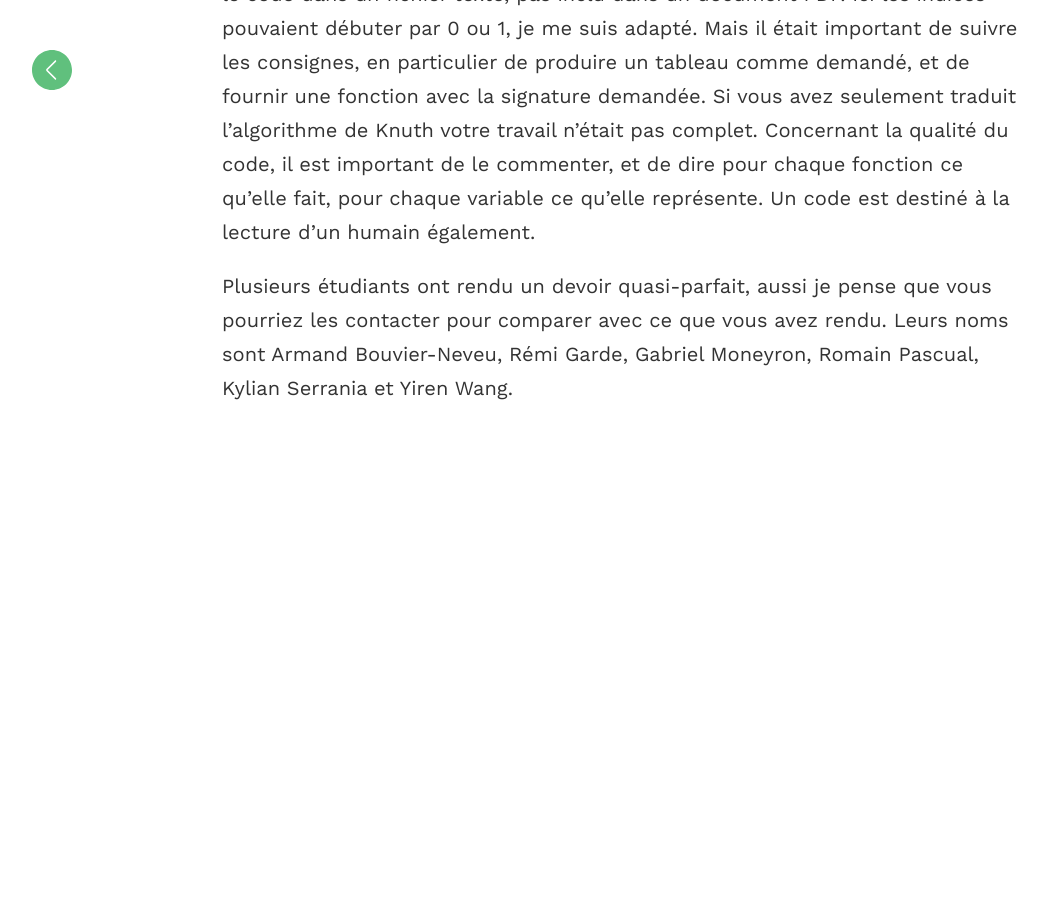
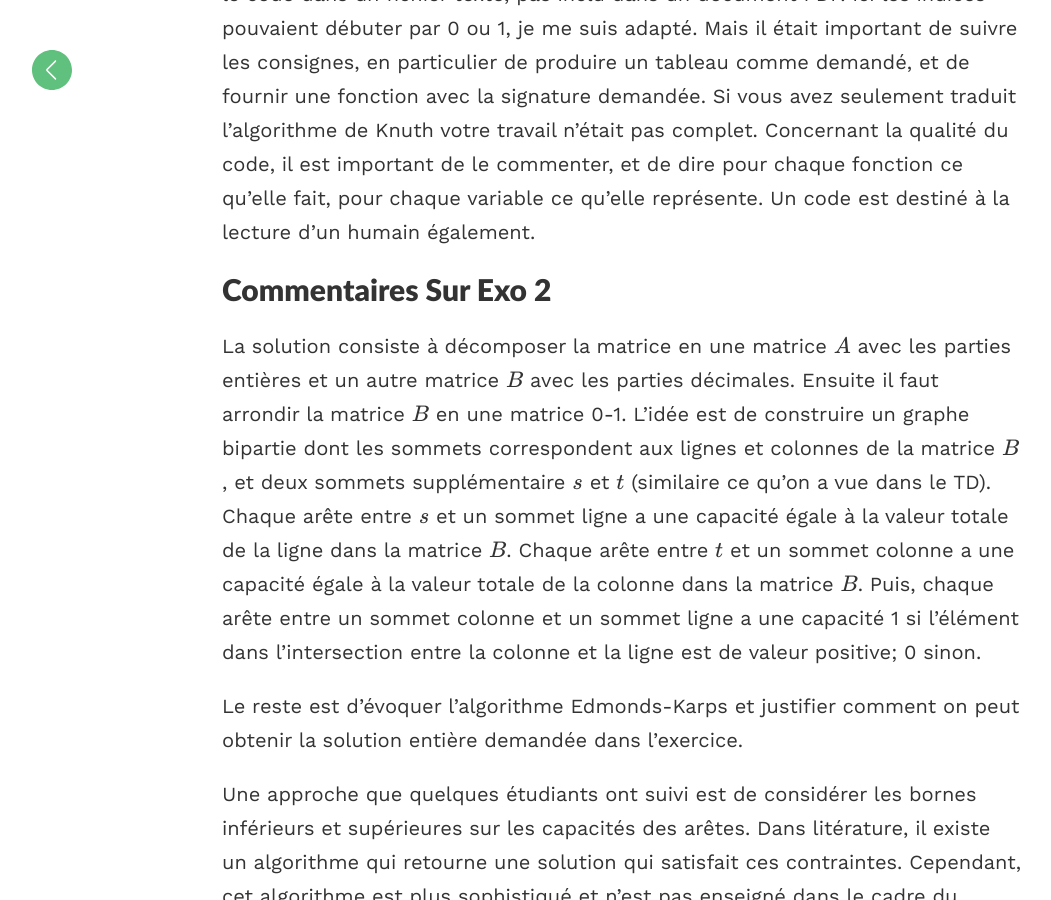
Before and after one commit to xtof-durr/xtof-durr.github.io, a Jekyll site: the page built from ALG/dm/cor_dm.md, in a window 1280 px wide and 900 px high, scrolled down 748 px. Shown: the whole window, without its empty margins (18-1069 px from the left). Built offline with Jekyll 4.4.1, drawn with Linux system fonts in a browser that asks for light colours; our own code applies the rules of GitHub Pages for plain Markdown files; formulas are drawn with MathJax 3; before the commit the page ends 1153 px from its top, so only the background shows below that; some of the changed text lies outside the part shown.

Commit message:
Update correction exo 2

```diff
--- a/ALG/dm/cor_dm.md
+++ b/ALG/dm/cor_dm.md
@@ -4,7 +4,7 @@ title: Éléments de correction pour le devoir maison
 
 École Centrale-Supélec - parcours Informatique et Systèmes Avancés - [Tronc commun](http://www.isia.ecp.fr/welcome_to_www_ecp_fr_cms_site_isia/isia___formation/cours_tronc_commun) - cours IS3005AD: Algorithmique Avancée
 
-## Commentaires
+## Commentaires sur Exo 1
 
 Écrit à la main ou à la machine n'a pas d'importance, mais mettez des numéros
 de page (le convertisseur markdown vers PDF *pandoc* les ajoute par défaut)
@@ -22,6 +22,18 @@ qualité du code, il est important de le commenter, et de dire pour chaque
 fonction ce qu'elle fait, pour chaque variable ce qu'elle représente. Un code
 est destiné à la lecture d'un humain également.
 
+
+## Commentaires sur Exo 2
+La solution consiste à décomposer la matrice en une matrice $A$ avec les parties entières et un autre
+matrice $B$ avec les parties décimales. Ensuite il faut arrondir la matrice $B$ en une matrice 0-1. L'idée est de construire un graphe bipartie dont les sommets correspondent aux lignes et colonnes de la matrice $B$, et deux sommets supplémentaire $s$ et $t$ (similaire ce qu'on a vue dans le TD). Chaque arête entre $s$ et un sommet ligne a une capacité égale à la valeur totale de la ligne dans la matrice $B$. Chaque arête entre $t$ et un sommet colonne a une capacité égale à la valeur totale de la colonne dans la matrice $B$. Puis, chaque arête entre un sommet colonne et un sommet ligne a une capacité 1 si l'élément dans l'intersection entre la colonne et la ligne est de valeur positive; 0 sinon.
+
+Le reste est d'évoquer l'algorithme Edmonds-Karps et justifier comment on peut obtenir la solution entière demandée dans l'exercice.
+
+Une approche que quelques étudiants ont suivi est de considérer les bornes inférieurs et supérieures sur les capacités des arêtes. Dans litérature, il existe un algorithme qui retourne une solution qui satisfait ces contraintes. Cependant, cet algorithme est plus sophistiqué et n'est pas enseigné dans le cadre du cours. Par conséquent, si on utilise cette approche, il faut donner et expliquer l'algorithme qui traite les bornes inférieurs et supérieures (et bien sûr prouver que la solution retournée est bien celle qu'on souhaite).
+
+
+## Remark
+
 Plusieurs étudiants ont rendu un devoir quasi-parfait, aussi je pense que vous pourriez les
 contacter pour comparer avec ce que vous avez rendu.  Leurs noms sont Armand
 Bouvier-Neveu, Rémi Garde, Gabriel Moneyron, Romain Pascual, Kylian Serrania et Yiren Wang.
```
